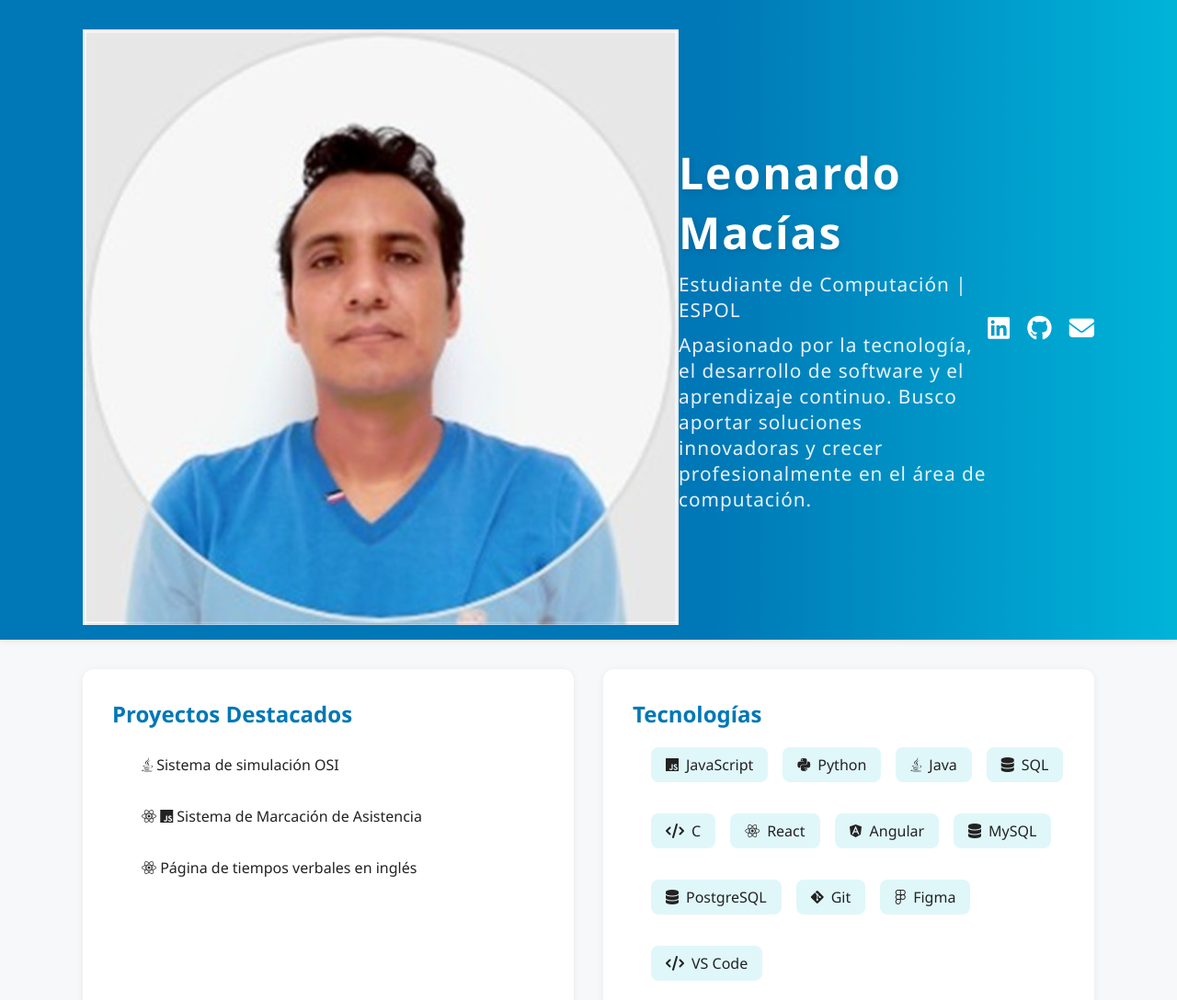
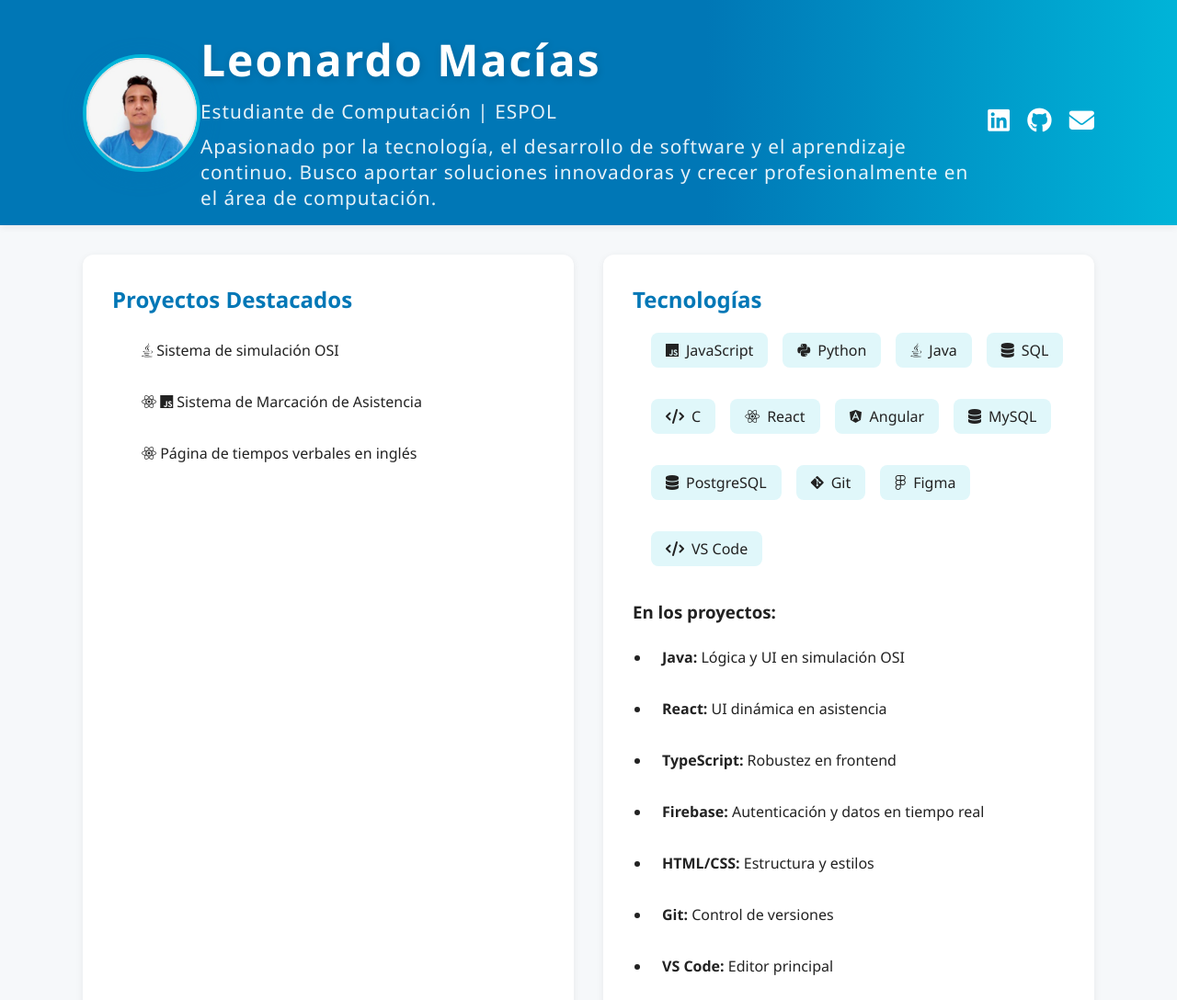
Before and after one commit to leodamac/curriculum, a plain HTML site: page index.html in a window 1280 px wide. Shown: the top 1088 px of the page at 92% size. Drawn offline with Linux system fonts and the light colour scheme.

Commit message:
Agregar estilos para la imagen de perfil con efectos de hover

```diff
--- a/styles/main.css
+++ b/styles/main.css
@@ -325,3 +325,24 @@ button:hover {
     padding: 8px;
     border-radius: 8px;
 }
+
+.foto-perfil {
+    width: 120px;
+    height: 120px;
+    object-fit: cover;
+    border-radius: 50%;
+    border: 4px solid #00b4d8;
+    box-shadow: 0 4px 24px rgba(0,119,182,0.18);
+    transition: transform 0.3s, box-shadow 0.3s, border-color 0.3s;
+    margin-bottom: 1rem;
+    background: #fff;
+    display: block;
+    margin-left: auto;
+    margin-right: auto;
+}
+
+.foto-perfil:hover {
+    transform: scale(1.07) rotate(-2deg);
+    box-shadow: 0 8px 32px rgba(0,119,182,0.25);
+    border-color: #ffd166;
+}
```
